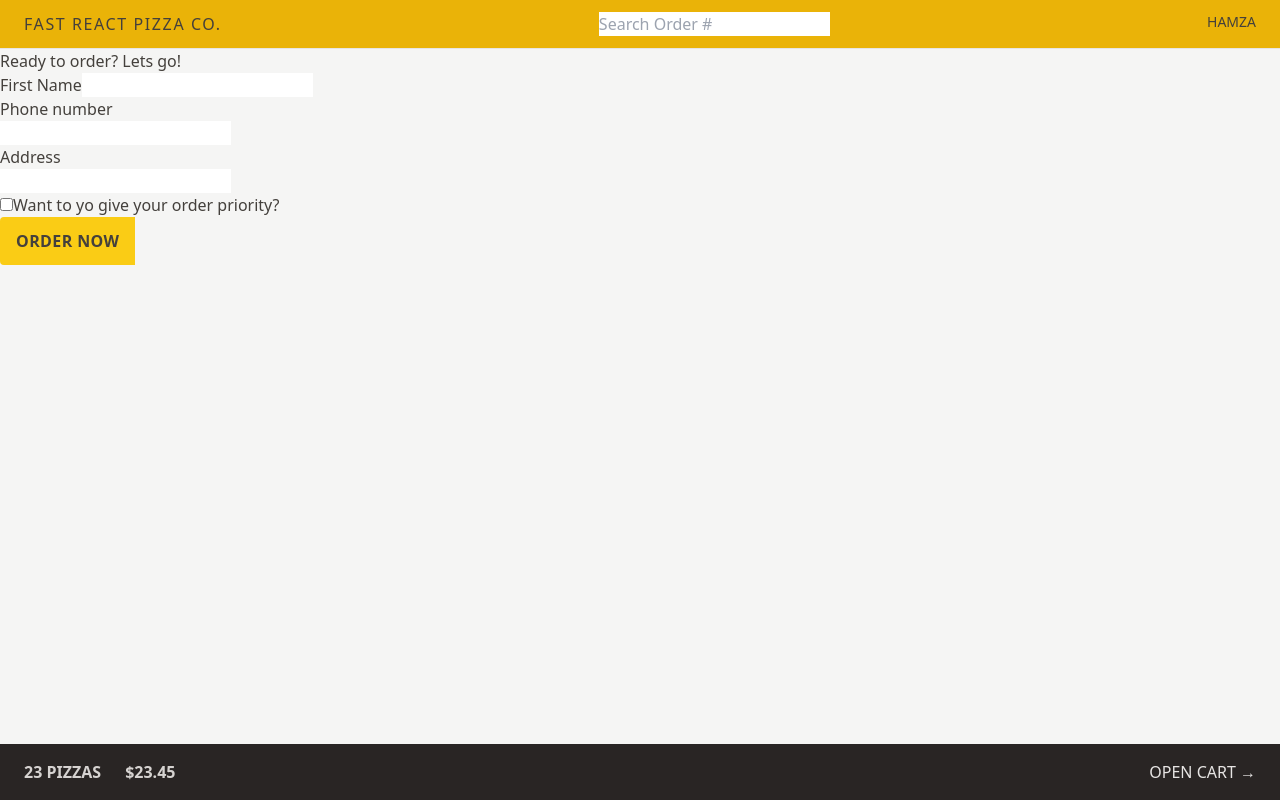
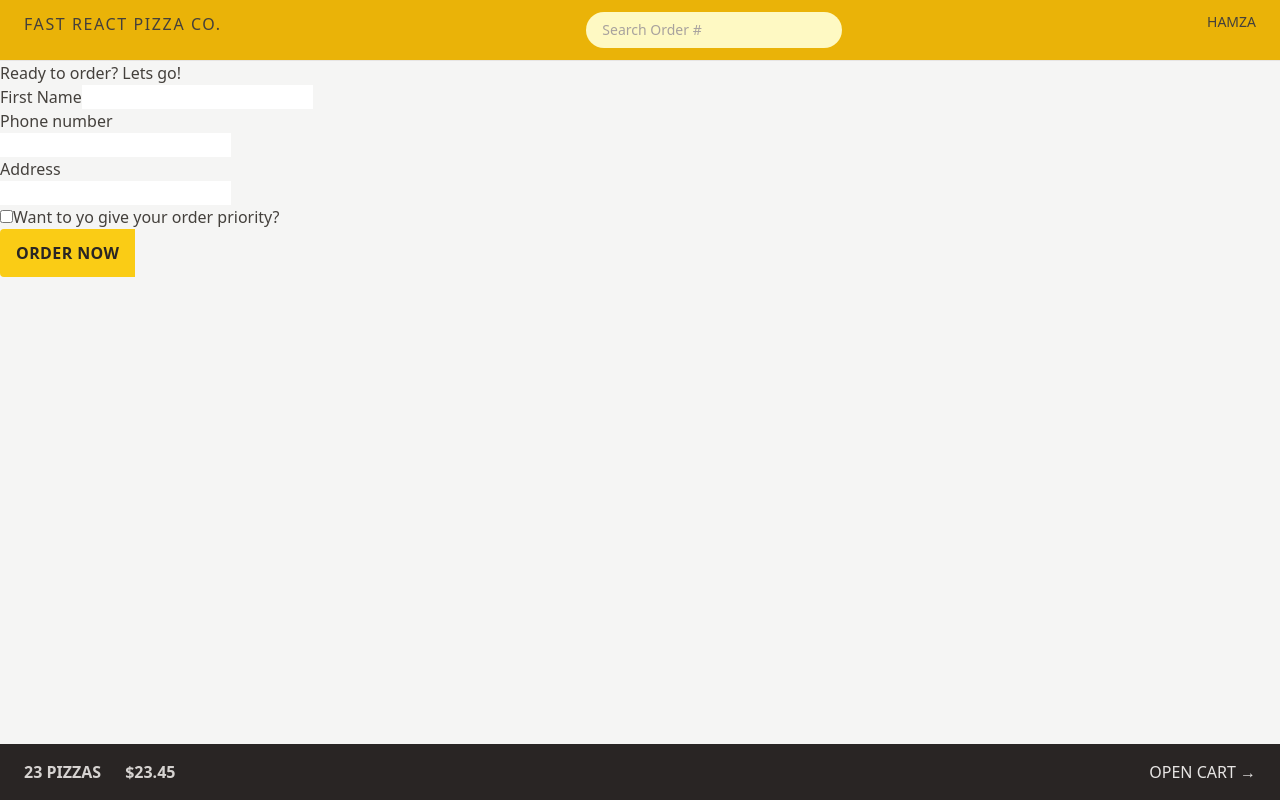
Before and after one commit to HamzaHamani/PizzaPortal., a React (Vite) app: page /order/new in a window 1280 px wide. Built offline with nearby package versions, Linux system fonts and the light colour scheme.

Commit message:
form styling

```diff
--- a/src/features/order/CreateOrder.jsx
+++ b/src/features/order/CreateOrder.jsx
@@ -81,7 +81,7 @@
         <div>
           <button
             disabled={isLoading}
-            className="text-sto800 inline-block rounded-l bg-yellow-400 px-4 py-3 font-semibold uppercase tracking-wide  transition-all duration-300 hover:bg-yellow-300 focus:bg-yellow-300 focus:outline-none focus:ring focus:ring-yellow-300 focus:ring-offset-2 disabled:cursor-not-allowed "
+            className="inline-block rounded-l bg-yellow-400 px-4 py-3 font-semibold uppercase tracking-wide text-stone-800  transition-all duration-300 hover:bg-yellow-300 focus:bg-yellow-300 focus:outline-none focus:ring focus:ring-yellow-300 focus:ring-offset-2 disabled:cursor-not-allowed "
           >
             {isLoading ? "Packing order" : "Order Now"}
           </button>
--- a/src/features/order/SearchOrder.jsx
+++ b/src/features/order/SearchOrder.jsx
@@ -15,6 +15,7 @@
       <input
         placeholder="Search Order #"
         value={query}
+        className="w-28 rounded-full bg-yellow-100 px-4 py-2 text-sm transition-all duration-300 placeholder:text-stone-400  focus:outline-none focus:ring-yellow-500  focus:ring-opacity-50 focus:ring-offset-2 sm:w-64 sm:focus:w-72"
         onChange={(e) => setQuery(e.target.value)}
       />
     </form>
```
